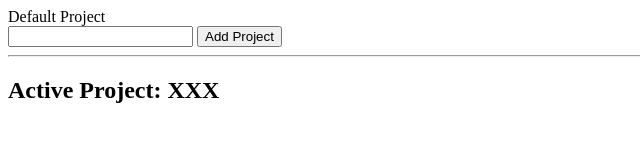
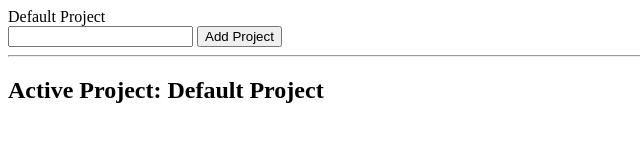
Before and after one commit to ryangholland/todo-list, a plain HTML site: page index.html in a window 1280 px wide. Shown: the whole page, without its empty margins (0-640 px from the left). Drawn offline with Linux system fonts and the light colour scheme.

Commit message:
Generate a default project, allow user to add new projects, display list of all project titles

```diff
--- a/index.html
+++ b/index.html
@@ -12,7 +12,7 @@
     <input type="text" data-new-project-input />
     <button data-new-project-btn>Add Project</button>
     <hr>
-    <h2>Active Project: XXX</h2>
+    <h2>Active Project: <span data-active-project-title></span></h2>
     <div id="task-list"></div>
   </body>
 </html>
--- a/main.js
+++ b/main.js
@@ -1 +1 @@
-(()=>{const e=(()=>{let e=[];const t=t=>{let r=(e=>{let t=[];return{addTask:e=>{t.push(e)},displayTasks:()=>{t.forEach((e=>{e.displayProps()}))},get name(){return e}}})(t);e.push(r)};return t("Default Project"),{getProjects:()=>e,createProject:t}})(),t=((()=>{const r=document.querySelector("[data-new-project-input]");document.querySelector("[data-new-project-btn]").addEventListener("click",(()=>{""!==r.value&&(e.createProject(r.value),r.value="",t.renderProjects())}))})(),(()=>{const t=()=>{const t=document.getElementById("project-list");let r=e.getProjects();(e=>{for(;e.firstChild;)e.removeChild(e.firstChild)})(t),r.forEach((e=>{let r=document.createElement("div");r.textContent=e.name,t.append(r)}))};return t(),{renderProjects:t}})())})();
+(()=>{const e=(()=>{let e=[],t=null;const r=t=>{let r=(e=>({title:e,tasks:[]}))(t);e.push(r)},o=(e,r,o,c)=>{let n=((e,t,r,o)=>({title:e,description:t,dueDate:r,priority:o,completed:!1}))(e,r,o,c);t.tasks.push(n)};var c;return r("Default Project"),c=e[0],t=c,o("Task One","The first task","Tomorrow","High"),o("Task Two","Another task","Next Week","Medium"),console.log(e),{getProjects:()=>e,getActiveProject:()=>t,createProject:r}})(),t=((()=>{const r=document.querySelector("[data-new-project-input]");document.querySelector("[data-new-project-btn]").addEventListener("click",(()=>{""!==r.value&&(e.createProject(r.value),r.value="",t.renderProjectList())}))})(),(()=>{const t=()=>{const t=document.getElementById("project-list");let r=e.getProjects();(e=>{for(;e.firstChild;)e.removeChild(e.firstChild)})(t),r.forEach((e=>{let r=document.createElement("div");r.textContent=e.title,t.append(r)}))},r=()=>{const t=e.getActiveProject();document.querySelector("[data-active-project-title]").textContent=t.title};return t(),r(),{renderProjectList:t,renderActiveProject:r}})())})();
```
